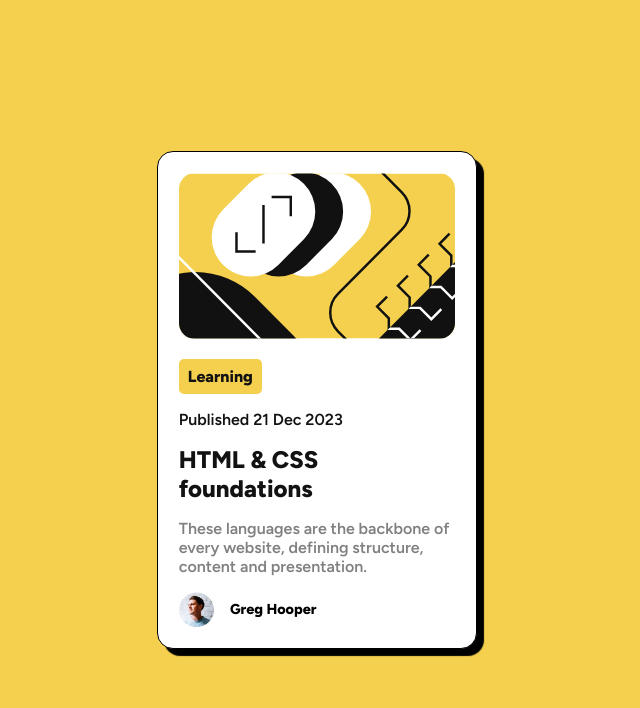
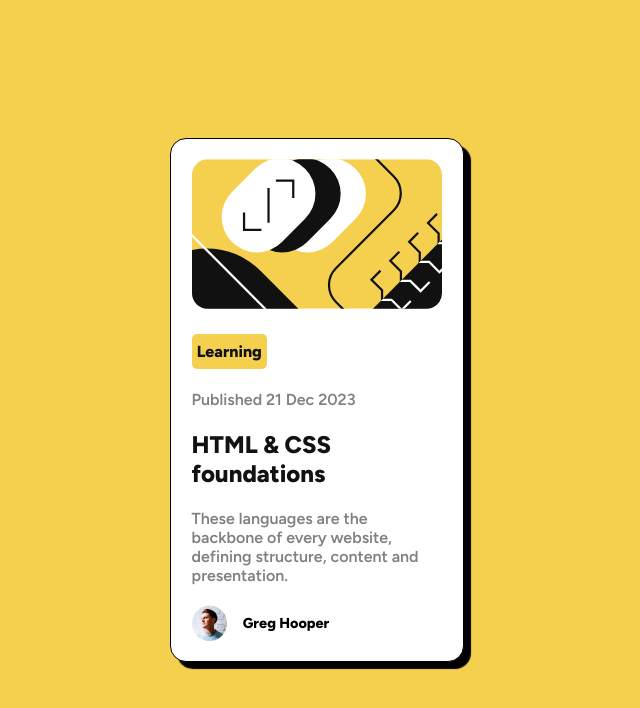
Before and after one commit to giannis198/frontEnd-Mentor-Blog-preview-card, a plain HTML site: page index.html in a window 1280 px wide. Shown: the whole page, without its empty margins (323-963 px from the left). Drawn offline with Linux system fonts and the light colour scheme.

Commit message:
2: commit

```diff
--- a/index.html
+++ b/index.html
@@ -47,11 +47,11 @@
       }
 
       .card {
-        width: 25%;
+        width: 23%;
         background-color: hsl(0, 0%, 100%);
         display: grid;
         padding: 1.3em;
-        gap: 1em;
+        gap: 1.3em;
         border-radius: 1em;
         border: 1px solid black;
         box-shadow: 7px 7px 1px black;
@@ -74,6 +74,11 @@
         font-size: 1em;
       }
 
+      .card__published-date {
+        color: hsl(0, 0%, 50%);
+        font-weight: regular;
+      }
+
       .card__title {
         color: hsl(0, 0%, 7%);
         font-weight: 800;
@@ -93,11 +98,6 @@
       .profile__name {
         font-size: 0.9em;
         font-weight: 800;
-      }
-
-      .card__published-date {
-        color: hsl(0, 0%, 7%);
-        font-weight: regular;
       }
 
       p {
```
